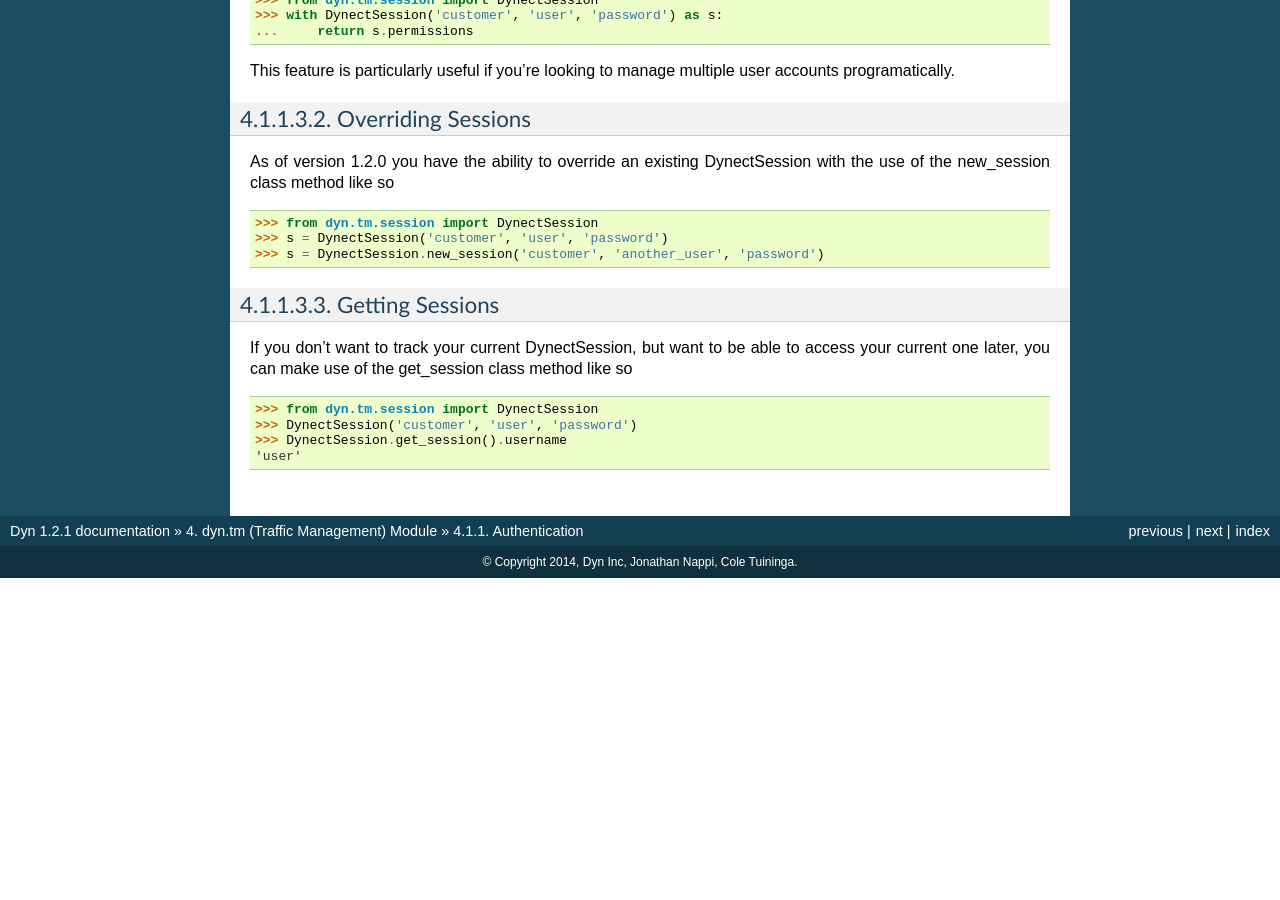
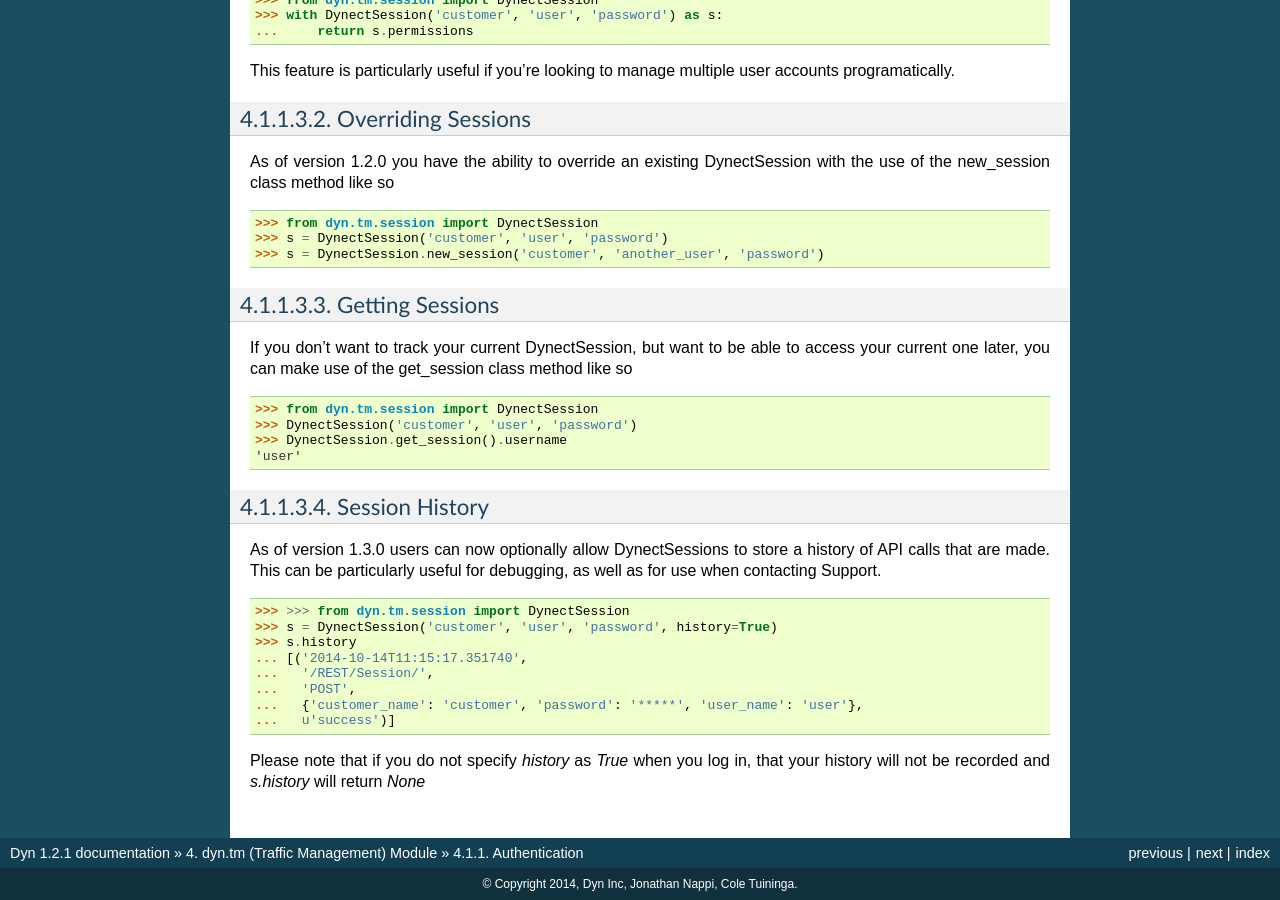
Before and after one commit to dyninc/dyn-python, a Sphinx documentation site: the page built from docs/tm/auth.rst, in a window 1280 px wide and 900 px high, scrolled down 894 px. Built offline with Sphinx 7.4.7, drawn with Linux system fonts in a browser that asks for light colours; pages that are not in the unit, such as notebooks, are missing from menus; before the commit the page ends 1472 px from its top, so only the background shows below that; some of the changed text lies outside the part shown.

Commit message:
Adding Session History documentation

```diff
--- a/docs/tm/auth.rst
+++ b/docs/tm/auth.rst
@@ -74,3 +74,22 @@
     >>> DynectSession('customer', 'user', 'password')
     >>> DynectSession.get_session().username
     'user'
+
+Session History
+^^^^^^^^^^^^^^^
+As of version 1.3.0 users can now optionally allow DynectSessions to store a
+history of API calls that are made. This can be particularly useful for
+debugging, as well as for use when contacting Support.
+::
+
+    >>> >>> from dyn.tm.session import DynectSession
+    >>> s = DynectSession('customer', 'user', 'password', history=True)
+    >>> s.history
+    ... [('2014-10-14T11:15:17.351740',
+    ...   '/REST/Session/',
+    ...   'POST',
+    ...   {'customer_name': 'customer', 'password': '*****', 'user_name': 'user'},
+    ...   u'success')]
+
+Please note that if you do not specify `history` as `True` when you log in, that
+your history will not be recorded and `s.history` will return `None`
```
